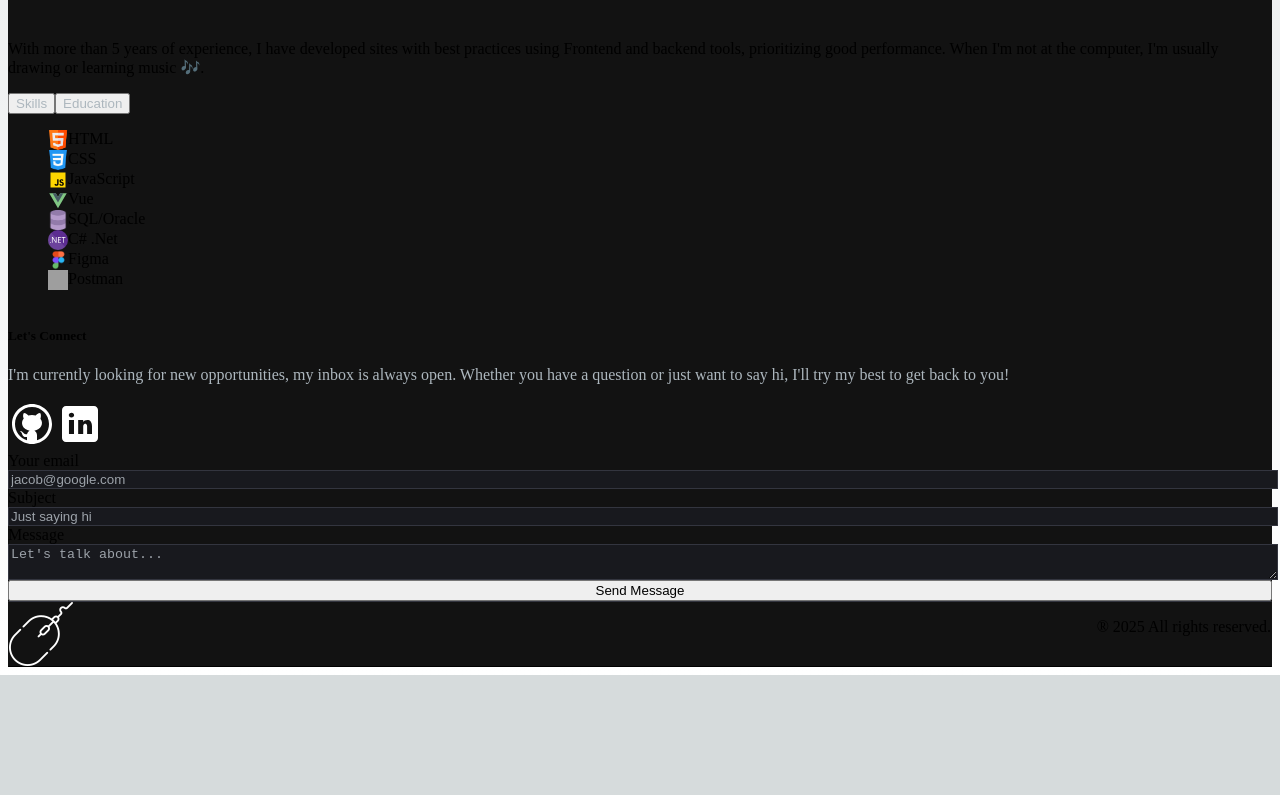
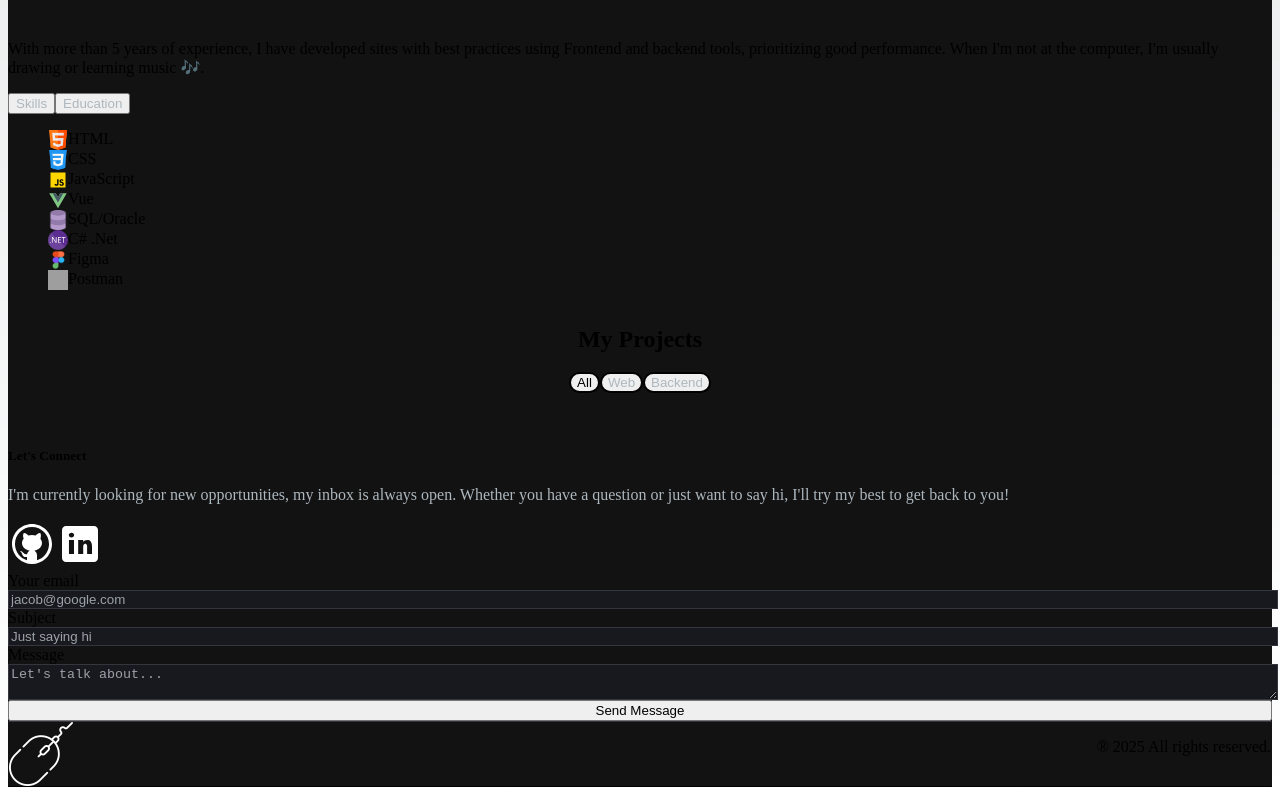
Before and after one commit to lgimenez-code/portfolio-vue, a Nuxt app: page / in a window 1280 px wide. Shown: the part 978-1773 px from the top of the page. Before the commit the page ends 1653 px from the top, so only its background shows below. Built offline with nearby package versions, Linux system fonts and the light colour scheme; grey boxes are pictures that could not be loaded.

Commit message:
some changes in ProjectsSection, ProjectCard and ProjectTag

```diff
--- a/app.vue
+++ b/app.vue
@@ -4,6 +4,7 @@
     <div class="container mt-24 mx-auto py-12 px-4 z-10">
       <HeroSection/>
       <AboutSection/>
+      <ProjectsSection/>
       <EmailSection/>
     </div>
     <Footer/>
@@ -14,6 +15,7 @@
 import Navbar from './components/Navbar.vue';
 import HeroSection from './components/HeroSection.vue';
 import AboutSection from './components/AboutSection.vue';
+import ProjectsSection from './components/ProjectsSection.vue';
 import EmailSection from './components/EmailSection.vue';
 import Footer from './components/Footer.vue'
 </script>
--- a/components/AboutSection.vue
+++ b/components/AboutSection.vue
@@ -7,7 +7,7 @@
       class="md:grid md:grid-cols-2 gap-8 items-center py-8 px-4 xl:gap-16 sm:py-16 xl:px-16"
     >
       <img class="rounded-xl" src="../public/images/laptop-blue.png" alt="laptop image" width="500px" height="500px"/>
-      <div class="mt-4 md:mt-0 text-left flex flex-col h-full">
+      <div class="mt-4 md:mt-0 text-left flex flex-col h-full cursor-default">
         <h2 class="text-4xl font-bold text-white mb-4">About Me</h2>
         <p class="text-base lg:text-lg">
           With more than 5 years of experience, I have developed sites with best practices using Frontend and backend tools, prioritizing good performance.
@@ -29,7 +29,7 @@
             Education
           </TabButton>
         </div>
-        <div class="mt-8">
+        <div class="mt-4">
           <ul v-if="tab == arrayOptions[0]" class="pl-2">
             <li class="flex my-1">
               <img src="../public/html-icon.png" width="20px" height="20px" alt="js icon" />
@@ -79,9 +79,9 @@
 <script setup>
 import {ref} from 'vue';
 import TabButton from './TabButton.vue';
+import { arrayOptions } from '~/mockData/mockedData';
 
 const tab = ref('skills');
-const arrayOptions = ['skills', 'education'];
 
 const handleTabChange = (id) => {
   tab.value = id;
--- a/components/HeroSection.vue
+++ b/components/HeroSection.vue
@@ -13,10 +13,8 @@
           <br/>
           Lucas Gimenez
         </h1>
-        <p class="text-[#ADB7BE] text-base sm:text-lg mb-6 lg:text-xl">
-          from 📍Argentina. Enthusiastic about emerging web technologies and
-          staying up-to-date with industry trends. Passionate, proactive,
-          self-taught, specializing in building exceptional digital experiences.
+        <p class="text-[#ADB7BE] text-base sm:text-lg mb-6 lg:text-xl cursor-default">
+          Web developer from 📍Argentina. Enthusiast of emerging web technologies and up to date with industry trends. Passionate, proactive, self-taught, specialized in creating exceptional digital experiences.
         </p>
         <div class="flex">
           <a
@@ -29,7 +27,7 @@
             </span>
           </a>
           <a
-            class="px-6 py-3 w-full sm:w-fit rounded-full mr-4 border-4 border-secondary-700 bg-[#121212] hover:bg-disabledPrimary-800 hover:border-primary-500 fade-border fade-background text-white cursor-pointer-arg-flag"
+            class="px-6 py-3 w-full sm:w-fit rounded-full mr-4 border-4 border-secondary-700 bg-[#121212] hover:bg-disabledPrimary-800 hover:border-primary-500 fade-border fade-background text-white"
             href="https://drive.google.com/uc?export=download&id=1d4XRtZ5pVN5p39yAcV0L8jDnjgul3gKW"
             target="_blank"
           >
--- a/components/Navbar.vue
+++ b/components/Navbar.vue
@@ -41,28 +41,8 @@
 import { ref } from 'vue';
 import NavLink from './NavLink.vue';
 import MenuOverlay from './MenuOverlay.vue';
+import { navLinks } from '~/mockData/mockedData';
 
 const navbarOpen = ref(false);
 
-const navLinks = [
-  {
-    title: "Home",
-    path: "#home",
-  },
-  {
-    title: "About",
-    path: "#about",
-  },
-  {
-    title: "Projects",
-    path: "#projects",
-  },
-  {
-    title: "Contact",
-    path: "#contact",
-  },
-];
 </script>
-
-<style>
-</style>
--- /dev/null
+++ b/components/ProjectCard.vue
@@ -0,0 +1,57 @@
+<template>
+  <div>
+    <div
+      class="h-52 md:-72 rounded-t-xl relative group"
+      :style="{ backgroundImage: `url(${imgUrl})`, backgroundSize: 'cover' }"
+    >
+      <div class="overlay items-center justify-center absolute top-0 left-0 w-full h-full bg-[#181818] bg-opacity-0 hidden group-hover:flex group-hover:bg-opacity-80 transition-all duration-500"></div>
+      <a
+        :href="gitUrl"
+        target="_blank" rel="noopener noreferrer"
+        class="h-14 w-14 mr-2 border-2 relative rounded-full border-[#ADB7BE] hover:border-white group/link"
+      >
+        <CodeBracketIcon class="h-10 w-10 text-[#ADB7BE] absolute top-1/2 left-1/2 transform -translate-x-1/2 -translate-y-1/2 cursor-pointer group-hover/link:text-white" />
+      </a>
+      <a
+        :href="previewUrl"
+        target="_blank" rel="noopener noreferrer"
+        class="h-14 w-14 border-2 relative rounded-full border-[#ADB7BE] hover:border-white group/link"
+      >
+        <EyeIcon class="h-10 w-10 text-[#ADB7BE] absolute top-1/2 left-1/2 transform -translate-x-1/2 -translate-y-1/2 cursor-pointer group-hover/link:text-white" />
+      </a>
+    </div>
+  </div>
+  <div class="text-white rounded-b-xl mt-3 bg-[#181818]py-6 px-4">
+    <h5 class="text-xl font-semibold mb-2">{{ title }}</h5>
+    <p class="text-[#ADB7BE]">{{ description }}</p>
+  </div>
+</template>
+
+<script setup>
+import { defineProps } from 'vue';
+import { CodeBracketIcon, EyeIcon } from '@heroicons/vue/24/outline'
+
+const props = defineProps({
+  imgUrl: {
+    type: String,
+    required: true
+  },
+  title: {
+    type: String,
+    required: true
+  },
+  description: {
+    type: String,
+    required: true
+  },
+  gitUrl: {
+    type: String,
+    required: true
+  },
+  previewUrl: {
+    type: String,
+    required: true
+  },
+});
+
+</script>
--- /dev/null
+++ b/components/ProjectTag.vue
@@ -0,0 +1,33 @@
+<template>
+  <button
+    class="rounded-full border-2 px-6 py-3 text-xl cursor-pointer fade-background fade-border"
+    :class="( isSelected ? 'text-white bg-primary-500' : 'text-[#ADB7BE] border-slate-600 hover:border-white')"
+    @click="emit('categorySelected', name)"
+  >{{ name }}</button>
+</template>
+
+<script setup>
+import { defineEmits, defineProps } from 'vue';
+
+const props = defineProps({
+  name: {
+    type: String,
+    required: true
+  },
+  isSelected: {
+    type: Boolean,
+    required: true
+  },
+});
+
+const emit = defineEmits(['categorySelected']);
+</script>
+
+<style scoped>
+.fade-background {
+  transition: background-color 0.5s ease;
+}
+.fade-border {
+  transition: border-color 0.5s ease;
+}
+</style>
--- /dev/null
+++ b/components/ProjectsSection.vue
@@ -0,0 +1,56 @@
+<template>
+  <section id="projects">
+    <h2 class="text-center text-4xl font-bold tet-white mt-4 mb-8 md:mb-12">
+      My Projects
+    </h2>
+    <div
+      class="text-white flex flex-row justify-center items-center gap-2 py-6"
+    >
+      <ProjectTag
+        @categorySelected="handleTagChange(categories[0])"
+        :name="categories[0]"
+        :isSelected="tag === categories[0]"
+      />
+      <ProjectTag
+        @categorySelected="handleTagChange(categories[1])"
+        :name="categories[1]"
+        :isSelected="tag === categories[1]"
+      />
+      <ProjectTag
+        @categorySelected="handleTagChange(categories[2])"
+        :name="categories[2]"
+        :isSelected="tag === categories[2]"
+      />
+    </div>
+    <ul class="grid md:grid-cols-3 gap-8 md:gap-12">
+      <ProjectCard
+        v-for="project in filteredProjects"
+        :key="project.id"
+        :imgUrl="project.imgUrl"
+        :title="project.title"
+        :description="project.description"
+        :gitUrl="project.gitUrl"
+        :previewUrl="project.previewUrl"
+      />
+    </ul>
+  </section>
+</template>
+
+<script setup>
+import { ref } from "vue";
+import ProjectTag from "./ProjectTag.vue";
+import ProjectCard from "./ProjectCard.vue";
+import { projectsData, categories } from "~/mockData/mockedData";
+
+const tag = ref("All");
+
+const filteredProjects = projectsData.filter((project) =>
+  project.tag.includes(tag)
+);
+
+console.log(filteredProjects);
+
+const handleTagChange = (newTag) => {
+  tag.value = newTag;
+};
+</script>
--- a/components/TabButton.vue
+++ b/components/TabButton.vue
@@ -12,7 +12,7 @@
       class="h-1 mr-3 fade-background"
       :class="{
         'text-white bg-primary-500': activeTab,
-        'text-[#ADB7BE] bg-disabledPrimary-200': !activeTab,
+        'text-[#ADB7BE] bg-disabledPrimary-800': !activeTab,
       }"
     ></div>
   </div>
--- /dev/null
+++ b/mockData/mockedData.js
@@ -0,0 +1,67 @@
+export const navLinks = [
+  { title: "Home", path: "#home" },
+  { title: "About", path: "#about" },
+  { title: "Projects", path: "#projects" },
+  { title: "Contact", path: "#contact" },
+];
+
+export const categories = ["All", "Web", "Backend"];
+
+export const arrayOptions = ["skills", "education"];
+
+export const projectsData = [
+  {
+    id: 1,
+    title: "Portfolio Website",
+    description: "asdasdasdasdasd ",
+    image: "https://picsum.photos/200",
+    tag: ["All", "Web"],
+    gitUrl: "https://github.com/lgimenez-code/portfolio",
+    previewUrl: "https://lgimenez.vercel.app/",
+  },
+  {
+    id: 2,
+    title: "Weater App",
+    description: "asdasdasd",
+    image: "https://picsum.photos/300",
+    tag: ["All", "Web"],
+    gitUrl: "https://github.com/lgimenez-code/app_weather",
+    previewUrl: "",
+  },
+  {
+    id: 3,
+    title: "Crypto App",
+    description: "Project 3 decription",
+    image: "https://picsum.photos/502",
+    tag: ["All", "Web"],
+    gitUrl: "https://github.com/lgimenez-code/crypto-quoter",
+    previewUrl: "/",
+  },
+  {
+    id: 4,
+    title: "React Firebase Template",
+    description: "Authentication and CRUD operations",
+    image: "https://picsum.photos/620",
+    tag: ["All", "Backend"],
+    gitUrl: "/",
+    previewUrl: "https://github.com/lgimenez-code/scraper",
+  },
+  {
+    id: 5,
+    title: "Full-stack Roadmap",
+    description: "Project 5 decription",
+    image: "https://picsum.photos/630",
+    tag: ["All", "Backend"],
+    gitUrl: "/",
+    previewUrl: "/",
+  },
+  {
+    id: 6,
+    title: "Calculator",
+    description: "Project 6 decription",
+    image: "https://picsum.photos/657",
+    tag: ["All", "Web"],
+    gitUrl: "/",
+    previewUrl: "/",
+  },
+];
```
